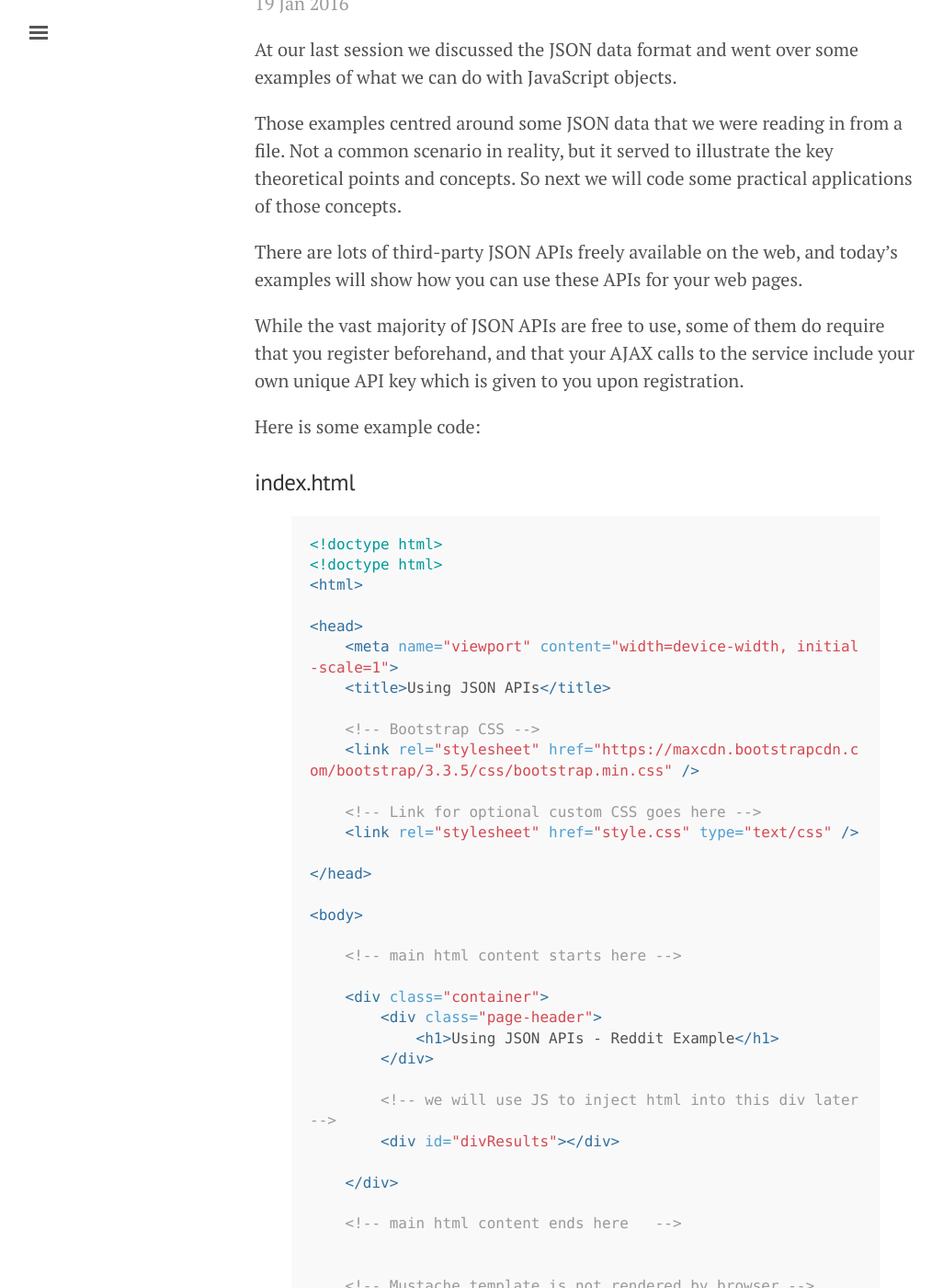
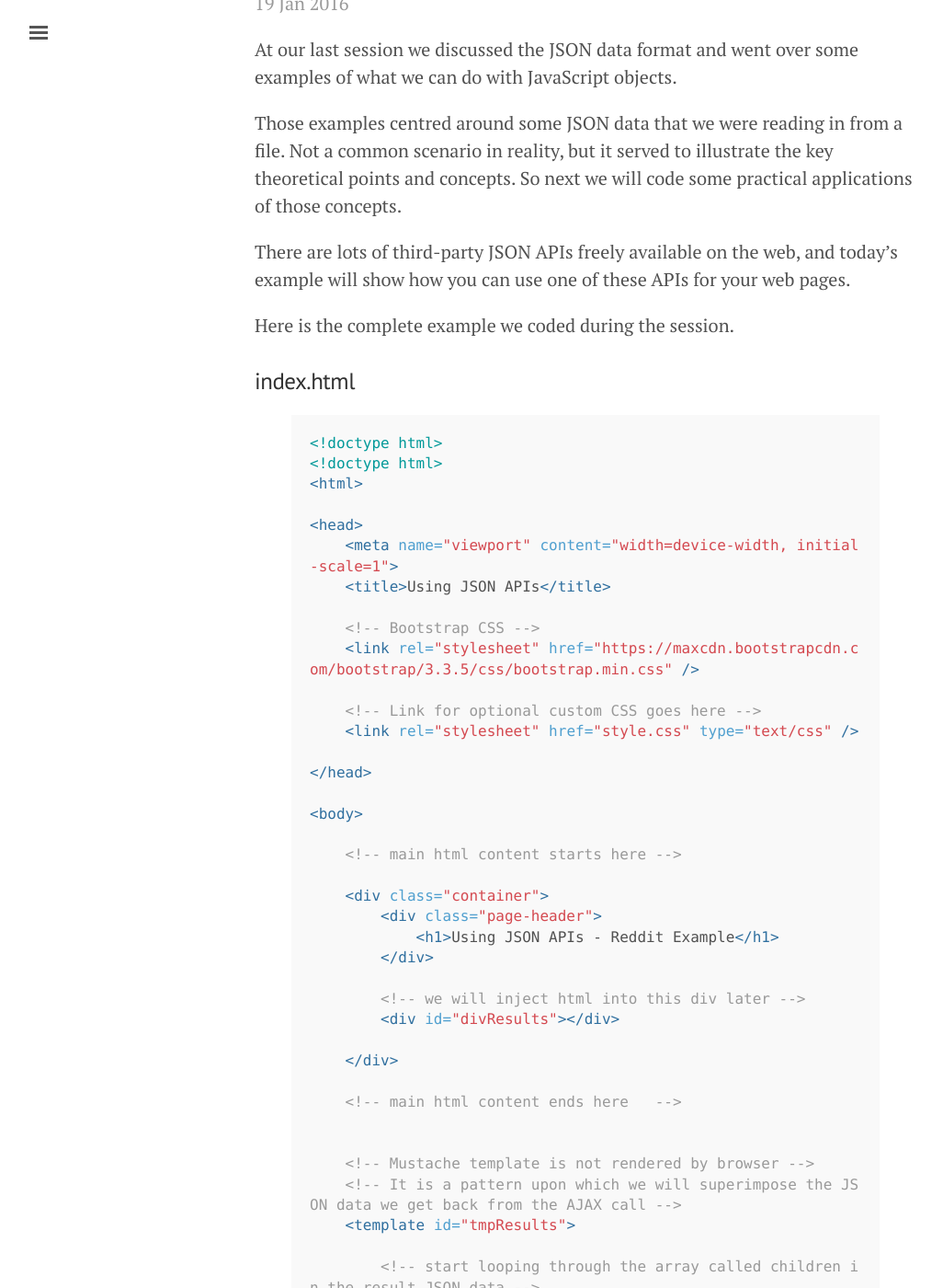
Before and after one commit to MississaugaCoding/mississaugacoding.github.io, a Jekyll site: the page built from _posts/2016-01-19-html-css-js-json-apis.md, in a window 1280 px wide and 1400 px high, scrolled down 193 px. Shown: the whole window at 92% size, without its empty margins (3-1029 px from the left). Built offline with Jekyll 4.4.1, drawn with Linux system fonts in a browser that asks for light colours; comment, search, counter and statistics services are not loaded; some of the changed text lies outside the part shown.

Commit message:
updated post for session 17

```diff
--- a/_posts/2016-01-19-html-css-js-json-apis.md
+++ b/_posts/2016-01-19-html-css-js-json-apis.md
@@ -8,11 +8,9 @@ At our last session we discussed the JSON data format and went over some example
 
 Those examples centred around some JSON data that we were reading in from a file. Not a common scenario in reality, but it served to illustrate the key theoretical points and concepts. So next we will code some practical applications of those concepts.
 
-There are lots of third-party JSON APIs freely available on the web, and today's examples will show how you can use these APIs for your web pages.
+There are lots of third-party JSON APIs freely available on the web, and today's example will show how you can use one of these APIs for your web pages.
 
-While the vast majority of JSON APIs are free to use, some of them do require that you register beforehand, and that your AJAX calls to the service include your own unique API key which is given to you upon registration.
-
-Here is some example code:
+Here is the complete example we coded during the session.
 
 ###index.html
 {% highlight html %}
@@ -41,7 +39,7 @@ Here is some example code:
             <h1>Using JSON APIs - Reddit Example</h1>
         </div>
 
-        <!-- we will use JS to inject html into this div later -->
+        <!-- we will inject html into this div later -->
         <div id="divResults"></div>
 
     </div>
@@ -52,7 +50,9 @@ Here is some example code:
     <!-- Mustache template is not rendered by browser -->
     <!-- It is a pattern upon which we will superimpose the JSON data we get back from the AJAX call -->
     <template id="tmpResults">
-      {{#children}}  <!-- looping through the array called children in the result JSON data -->
+
+      {{#children}}  <!-- start looping through the array called children in the result JSON data -->
+
       <div> <!-- added a div so each image appears on its own line -->
 
           <img src="{{data.preview.images.0.source.url}}"/>  <!-- important to navigate to the right node -->
@@ -61,7 +61,7 @@ Here is some example code:
           <p><span class="glyphicon glyphicon-thumbs-up"></span> {{data.ups}}</p>
 
       </div>
-      {{/children}}  <!-- loop ends  -->
+      {{/children}}  <!-- loop ends -->
     </template>
 
 
@@ -93,8 +93,8 @@ example call: https://www.reddit.com/r/cats/top.json
 
 $(document).ready(function() {
 
-    // do the AJAX call via the jQuery get method
-    // in this case first argument is our data source - where is the JSON data coming from?
+    // do the AJAX call via the jQuery $.get() method
+    // in this case, first argument is our data source - where is the JSON data coming from?
     // the second argument is a callback, in the form of an anonymous function - what do we want to do once we get the JSON data?
     $.get('https://www.reddit.com/r/cats/top.json', function(resp){
 
```
